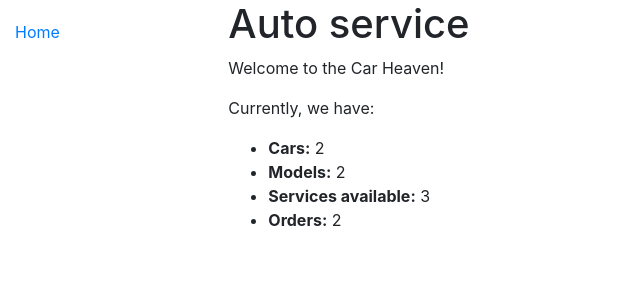
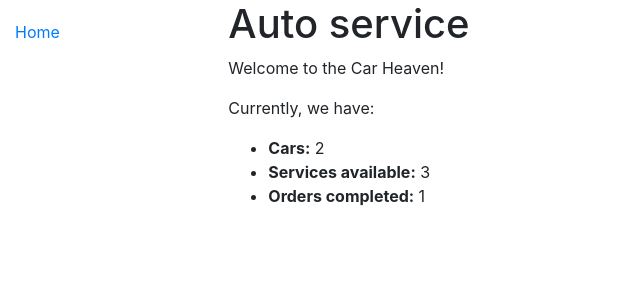
Before and after one commit to 00riddle00/auto-service, a Django app: page /service/ in a window 1280 px wide. Shown: the top 300 px of the page, without its empty margins (0-640 px from the left). Run offline with Django 4.2, Linux system fonts and the light colour scheme; data comes from the database, SQL or seed files in the repository; some libraries are stand-ins or nearby versions.

Commit message:
[Problem P28] Show only completed orders (status field is used for that).

```diff
--- a/service/templates/index.html
+++ b/service/templates/index.html
@@ -6,8 +6,7 @@
 <p>Currently, we have:</p>
 <ul>
     <li><strong>Cars:</strong> {{ num_cars }}</li>
-        <li><strong>Models:</strong> {{ num_models }}</li>
     <li><strong>Services available:</strong> {{ num_services }}</li>
-        <li><strong>Orders:</strong> {{ num_orders }}</li>
+    <li><strong>Orders completed:</strong> {{ num_orders }}</li>
 </ul>
 {% endblock %}
--- a/service/views.py
+++ b/service/views.py
@@ -1,17 +1,15 @@
 from django.shortcuts import render
 
-from .models import Car, CarModel, Order, Service
+from .models import Car, Order, Service
 
 
 def index(request):
     num_cars = Car.objects.all().count()
-    num_models = CarModel.objects.all().count()
     num_services = Service.objects.all().count()
-    num_orders = Order.objects.all().count()
+    num_orders = Order.objects.filter(status__exact="C").count()
 
     context = {
         "num_cars": num_cars,
-        "num_models": num_models,
         "num_services": num_services,
         "num_orders": num_orders,
     }
```
Lines whose indentation alone changed are shown as unchanged.
